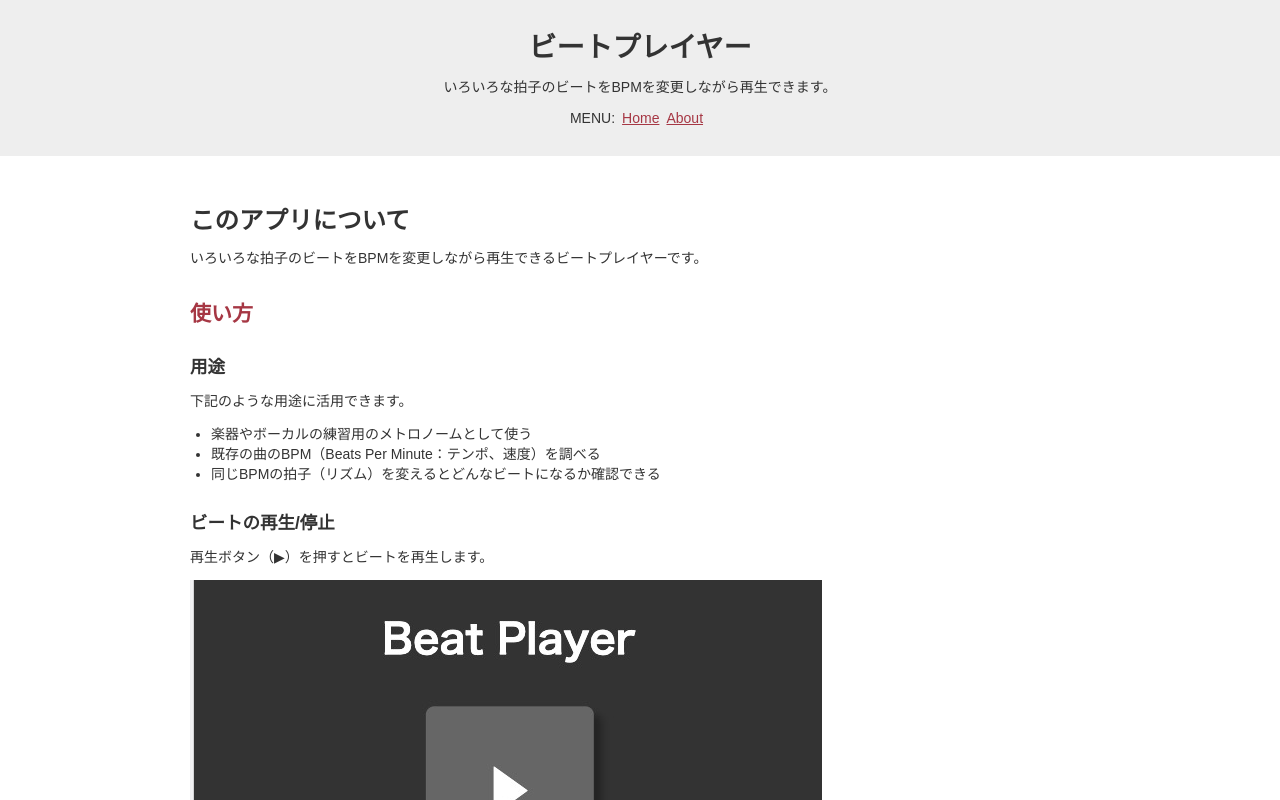
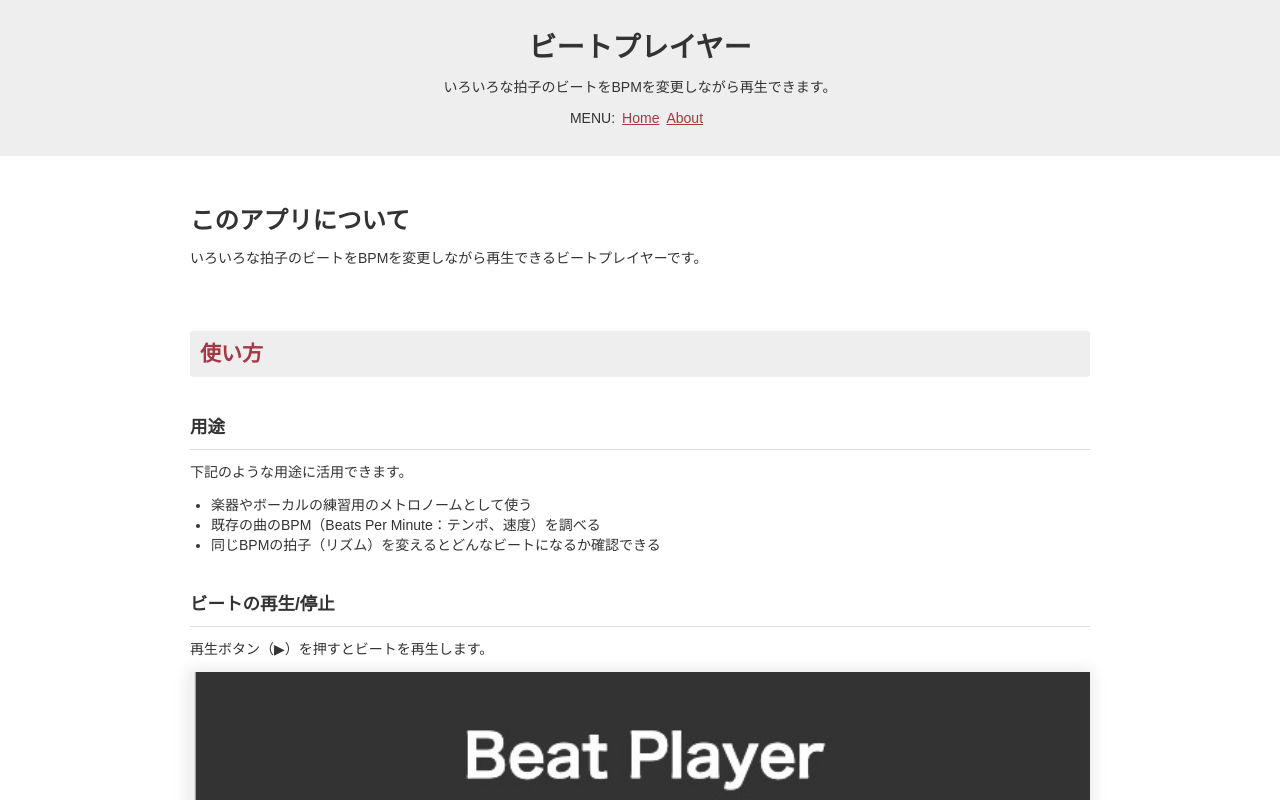
Before and after one commit to ryo-i/beat-player, a Next.js app: page /about in a window 1280 px wide. Shown: the top 800 px of the page. Built offline with nearby package versions, Linux system fonts and the light colour scheme.

Commit message:
CSSを変更 #8

```diff
--- a/pages/about.tsx
+++ b/pages/about.tsx
@@ -1,3 +1,4 @@
+import styled from 'styled-components';
 import Head from 'next/head';
 import Header from '../components/Header';
 import Profile from '../components/Profile';
@@ -9,6 +10,32 @@ const headerTitle = Data.header.title;
 const pageTitle = 'このアプリについて';
 const pageText = 'いろいろな拍子のビートをBPMを変更しながら再生できるビートプレイヤーです。';
 const headTitle = pageTitle + ' | ' + headerTitle;
+
+
+const Main = styled.main`
+    section {
+
+    }
+    h2 {
+        background: #eee;
+        margin: 60px 0 0;
+        padding: 10px;
+        border-radius: 3px;
+    }
+    h3 {
+        margin: 40px 0 10px;
+        padding: 0 0 10px;
+        border-bottom: 1px solid #ddd;
+    }
+    figure {
+        margin: 0 0 30px;
+        img {
+            width: 100%;
+            box-shadow: 0 0 15px 2px rgb(0 0 0 / 10%);
+        }
+    }
+`;
+
 
 
 // Component
@@ -23,7 +50,7 @@ function About() {
         </Head>
 
         <Header />
-        <main>
+        <Main>
             <h1>{ pageTitle }</h1>
             <p dangerouslySetInnerHTML={{ __html: pageText }}></p>
             <section>
@@ -184,7 +211,7 @@ function About() {
                 </section>
             </section>
             <Profile />
-        </main>
+        </Main>
         <Footer />
         </>
     );
```
Also changed, not shown: 1 other file (tests, documents, lock files or other folders).
